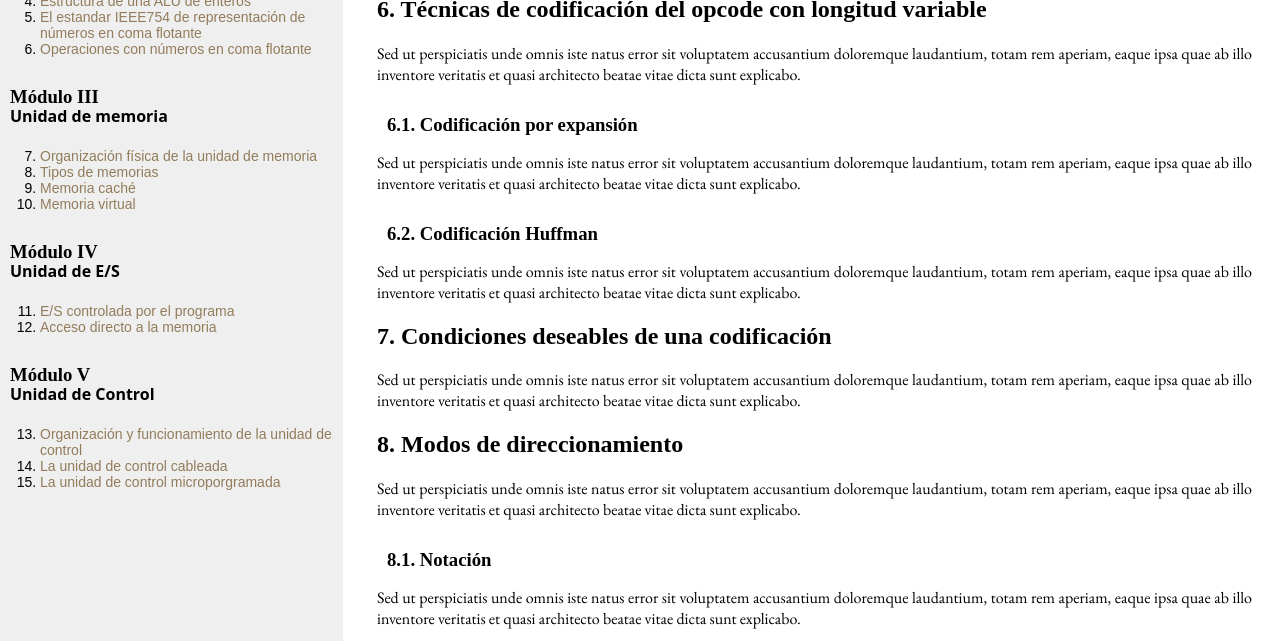
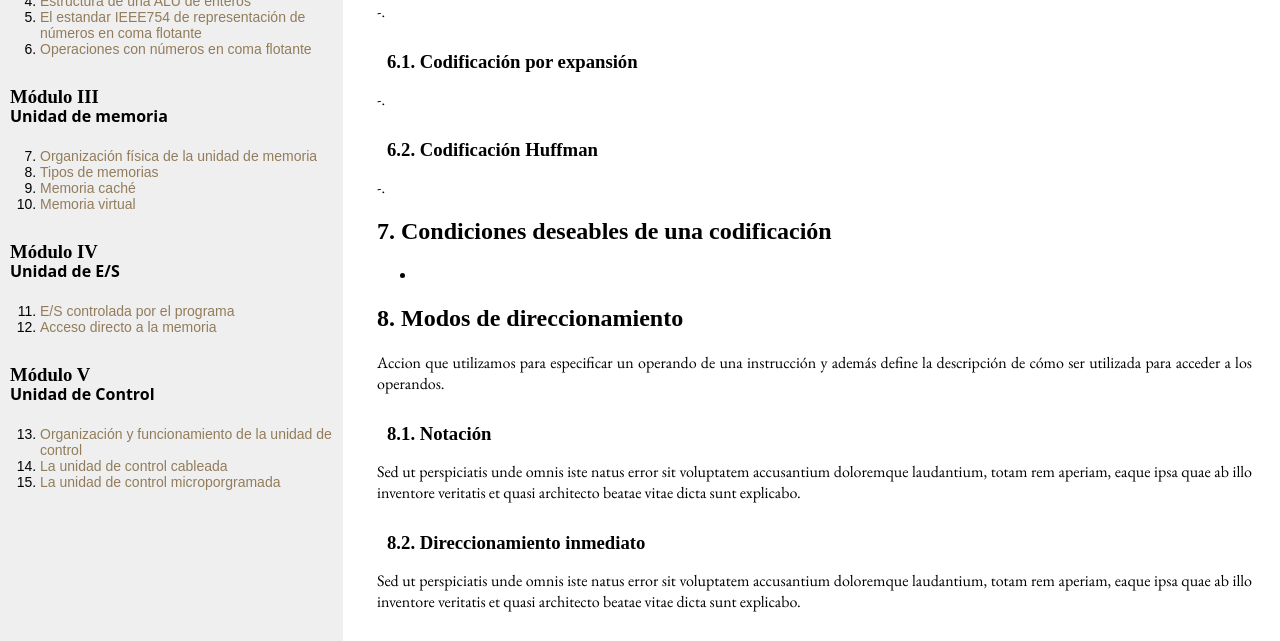
Before and after one commit to dkaerit/EDC, a Jekyll site: the page built from _posts/2020-10-05-TEMA02.md, in a window 1280 px wide and 900 px high, scrolled down 6389 px, cut to the strip 259-900 px from the top of the window. Built offline with Jekyll 4.4.1, drawn with Linux system fonts in a browser that asks for light colours; some web fonts are replaced; some of the changed text lies outside the part shown.

Commit message:
Update 2020-10-05-TEMA02.md

```diff
--- a/_posts/2020-10-05-TEMA02.md
+++ b/_posts/2020-10-05-TEMA02.md
@@ -63,7 +63,7 @@ Los buses no tienen por qué ser medios físicos diferentes, podemos compartir l
   > 2² = 4 palabras. No podría acceder a palabras que estuvieran más allá de la posición 0, 1, 2 y 3.
 
 ## 3. Relación del camino de datos y ciclo de instrucción
-Sed ut perspiciatis unde omnis iste natus error sit voluptatem accusantium doloremque laudantium, totam rem aperiam, eaque ipsa quae ab illo inventore veritatis et quasi architecto beatae vitae dicta sunt explicabo. Nemo enim ipsam voluptatem quia voluptas sit aspernatur aut odit aut fugit, sed quia consequuntur magni dolores eos qui ratione voluptatem sequi nesciunt.
+-.
 
 ## 4. Otras aqrquitecturas: Harvard
 Se mantiene el hecho de que el procesador esté almacenado en la memoria. La diferencia con Von Neumann es que se separa la memoria de instrucciones de la memoria de datos.
@@ -144,21 +144,21 @@ Las dimensiones en las que se puede en focar para optimizar el jeugo de instrucc
 <center><img src="https://i.gyazo.com/97a46645da520c925b29b04d7cb1c323.png"></center>
 
 ## 6. Técnicas de codificación del opcode con longitud variable
-Sed ut perspiciatis unde omnis iste natus error sit voluptatem accusantium doloremque laudantium, totam rem aperiam, eaque ipsa quae ab illo inventore veritatis et quasi architecto beatae vitae dicta sunt explicabo.
+-.
 
 
 ### 6.1. Codificación por expansión
-Sed ut perspiciatis unde omnis iste natus error sit voluptatem accusantium doloremque laudantium, totam rem aperiam, eaque ipsa quae ab illo inventore veritatis et quasi architecto beatae vitae dicta sunt explicabo.
+-.
 
 ### 6.2. Codificación Huffman
-Sed ut perspiciatis unde omnis iste natus error sit voluptatem accusantium doloremque laudantium, totam rem aperiam, eaque ipsa quae ab illo inventore veritatis et quasi architecto beatae vitae dicta sunt explicabo.
+-.
 
 
 ## 7. Condiciones deseables de una codificación
-Sed ut perspiciatis unde omnis iste natus error sit voluptatem accusantium doloremque laudantium, totam rem aperiam, eaque ipsa quae ab illo inventore veritatis et quasi architecto beatae vitae dicta sunt explicabo.
+-
 
 ## 8. Modos de direccionamiento
-Sed ut perspiciatis unde omnis iste natus error sit voluptatem accusantium doloremque laudantium, totam rem aperiam, eaque ipsa quae ab illo inventore veritatis et quasi architecto beatae vitae dicta sunt explicabo.
+Accion que utilizamos para especificar un operando de una instrucción y además define la descripción de cómo ser utilizada para acceder a los operandos.
 
 ### 8.1. Notación
 Sed ut perspiciatis unde omnis iste natus error sit voluptatem accusantium doloremque laudantium, totam rem aperiam, eaque ipsa quae ab illo inventore veritatis et quasi architecto beatae vitae dicta sunt explicabo.
```
